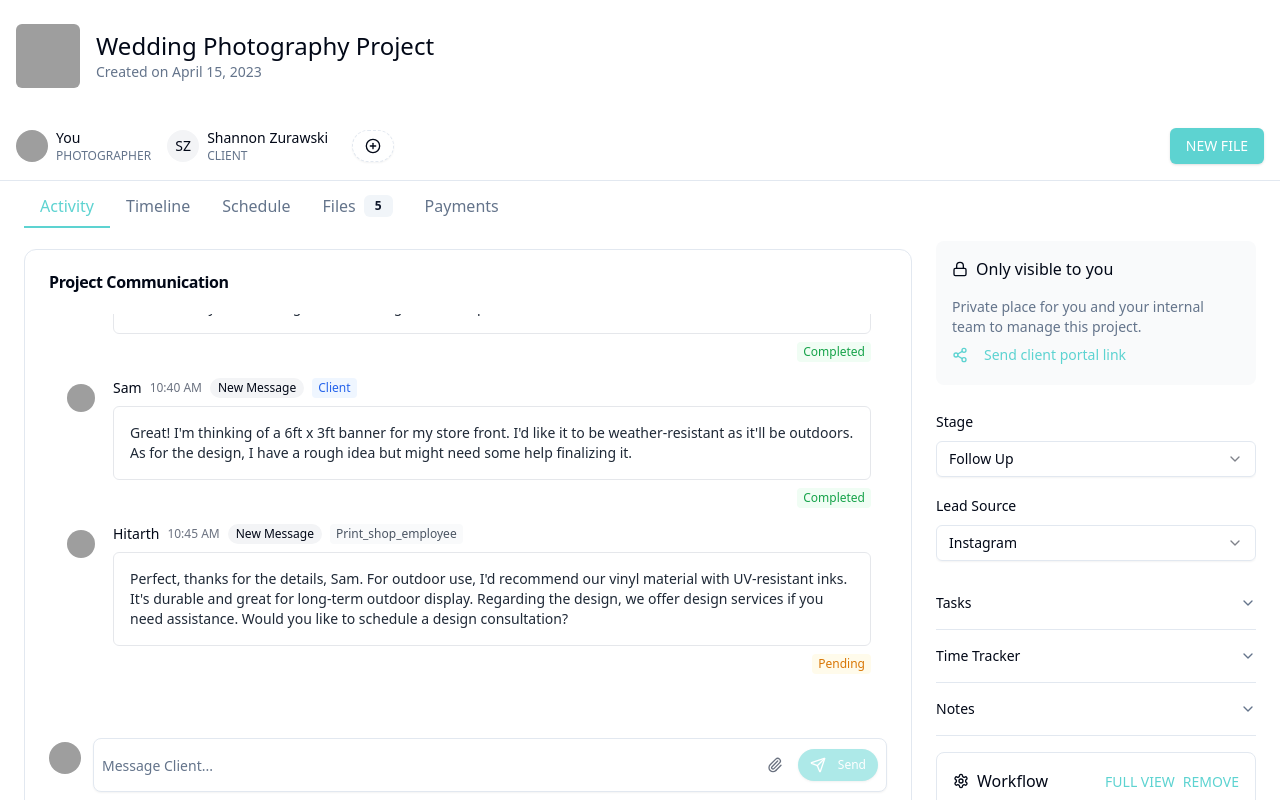
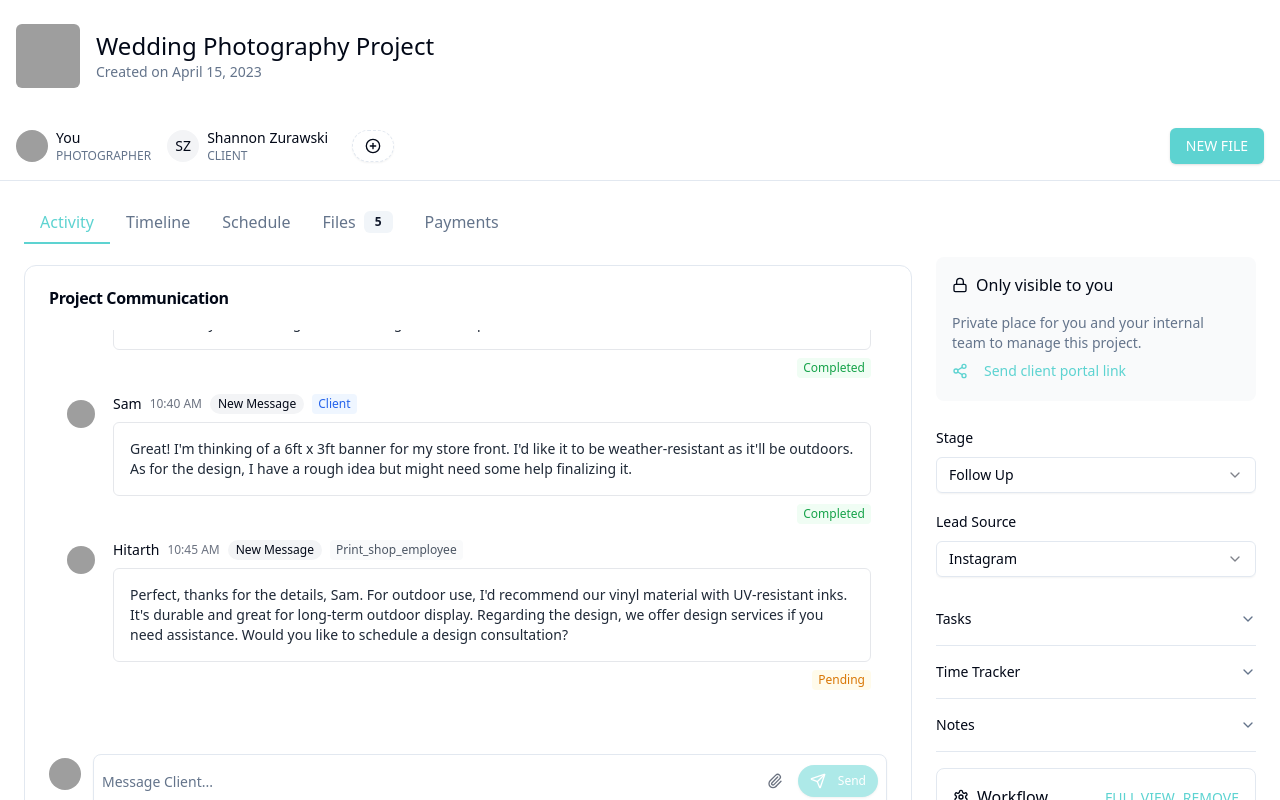
Before and after one commit to Niravpatel129/Project-Pulse, a Next.js app: page /projects/123 in a window 1280 px wide. Shown: the top 800 px of the page. Built offline with nearby package versions, Linux system fonts and the light colour scheme; grey boxes are pictures that could not be loaded.

Commit message:
* style(project): increased top padding

```diff
--- a/src/app/projects/[id]/page.tsx
+++ b/src/app/projects/[id]/page.tsx
@@ -7,7 +7,7 @@
   return (
     <div className='min-h-screen bg-white'>
       <ProjectHeader />
-      <div className='container mx-auto flex items-center justify-between px-0 py-2'>
+      <div className='container mx-auto flex items-center justify-between px-0 py-6'>
         <ProjectMain />
       </div>
     </div>
```
